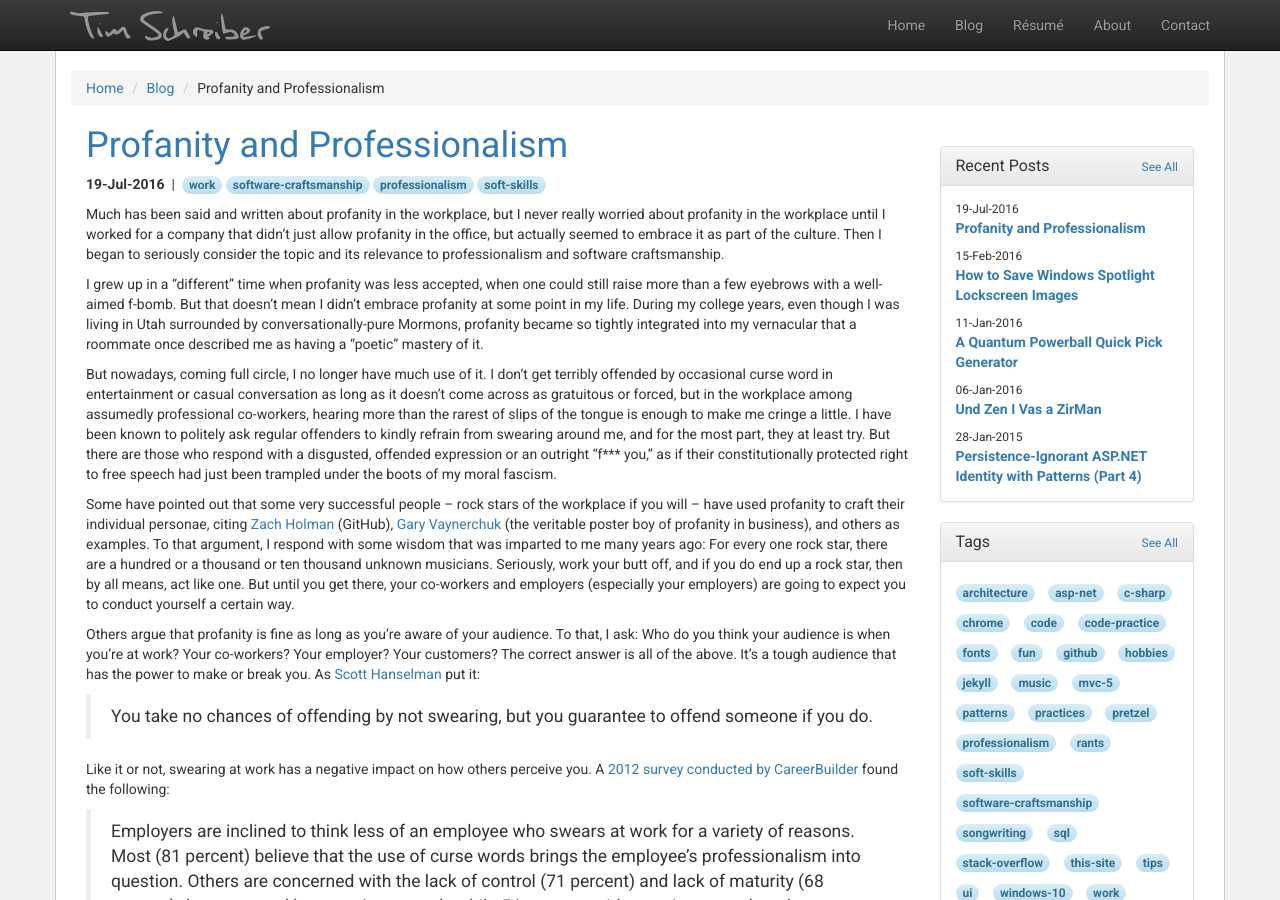
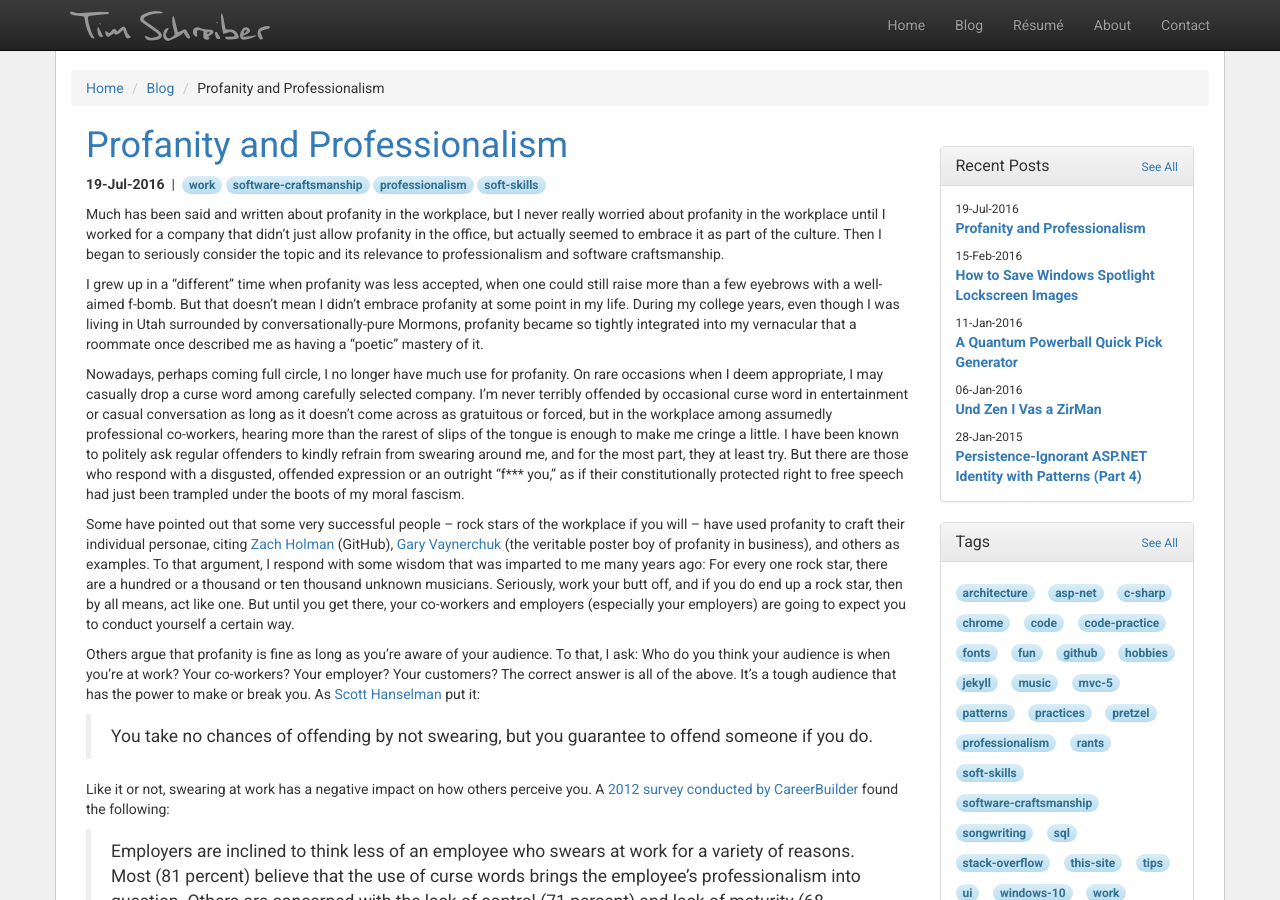
Before and after one commit to timschreiber/timschreiber.github.com, a Jekyll site: the page built from _posts/2016-07-19-profanity-and-professionalism.md, in a window 1280 px wide and 900 px high. Built offline with Jekyll 4.4.1, drawn with Linux system fonts in a browser that asks for light colours; nearby versions of some CDN libraries; comment, search, counter and statistics services are not loaded.

Commit message:
Update 2016-07-19-profanity-and-professionalism.md

```diff
--- a/_posts/2016-07-19-profanity-and-professionalism.md
+++ b/_posts/2016-07-19-profanity-and-professionalism.md
@@ -15,7 +15,7 @@
 
 I grew up in a "different" time when profanity was less accepted, when one could still raise more than a few eyebrows with a well-aimed f-bomb. But that doesn't mean I didn't embrace profanity at some point in my life. During my college years, even though I was living in Utah surrounded by conversationally-pure Mormons, profanity became so tightly integrated into my vernacular that a roommate once described me as having a "poetic" mastery of it.
 
-But nowadays, coming full circle, I no longer have much use of it. I don't get terribly offended by occasional curse word in entertainment or casual conversation as long as it doesn't come across as gratuitous or forced, but in the workplace among assumedly professional co-workers, hearing more than the rarest of slips of the tongue is enough to make me cringe a little. I have been known to politely ask regular offenders to kindly refrain from swearing around me, and for the most part, they at least try. But there are those who respond with a disgusted, offended expression or an outright "f*** you," as if their constitutionally protected right to free speech had just been trampled under the boots of my moral fascism.
+Nowadays, perhaps coming full circle, I no longer have much use for profanity. On rare occasions when I deem appropriate, I may casually drop a curse word among carefully selected company. I'm never terribly offended by occasional curse word in entertainment or casual conversation as long as it doesn't come across as gratuitous or forced, but in the workplace among assumedly professional co-workers, hearing more than the rarest of slips of the tongue is enough to make me cringe a little. I have been known to politely ask regular offenders to kindly refrain from swearing around me, and for the most part, they at least try. But there are those who respond with a disgusted, offended expression or an outright "f*** you," as if their constitutionally protected right to free speech had just been trampled under the boots of my moral fascism.
 
 Some have pointed out that some very successful people -- rock stars of the workplace if you will -- have used profanity to craft their individual personae, citing [Zach Holman][1] (GitHub), [Gary Vaynerchuk][2] (the veritable poster boy of profanity in business), and others as examples. To that argument, I respond with some wisdom that was imparted to me many years ago: For every one rock star, there are a hundred or a thousand or ten thousand unknown musicians. Seriously, work your butt off, and if you do end up a rock star, then by all means, act like one. But until you get there, your co-workers and employers (especially your employers) are going to expect you to conduct yourself a certain way.
 
```
